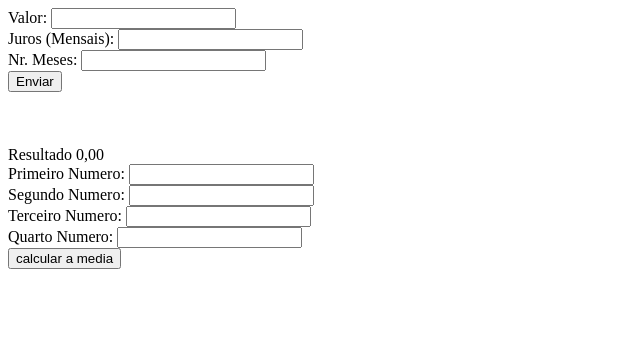
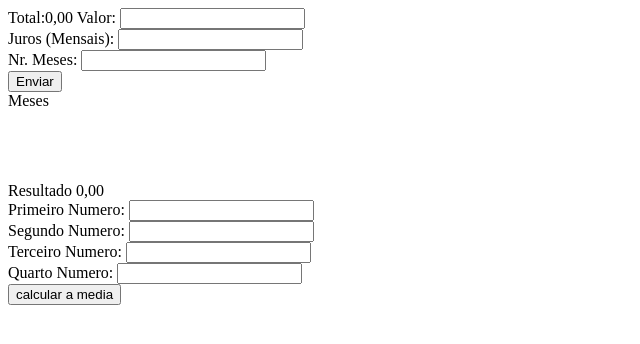
Before and after one commit to lohana0448/primeirob_3t, a plain HTML site: page index.html in a window 1280 px wide. Shown: the whole page, without its empty margins (0-640 px from the left). Drawn offline with Linux system fonts and the light colour scheme.

Commit message:
Update index.html

```diff
--- a/index.html
+++ b/index.html
@@ -11,11 +11,18 @@
 
 <body>
 
+<div class= "calculadora">
+<span id="TotalGeral"> Total:0,00 </span>
+    Valor: <input id="valor"  type="text"><br>
+    Juros (Mensais): <input id="juros"  type="text"><br>
+    Nr. Meses: <input id="meses"  type="text"><br>
+    <button onclick="total()">Enviar</button>
 
-   Valor: <input id="valor"  type="text"><br>
-   Juros (Mensais): <input id="juros"  type="text"><br>
-   Nr. Meses: <input id="meses"  type="text"><br>
-   <button onclick="total()">Enviar</button>
+</div>
+  <div>
+<span id= "mes" > Meses</span>
+
+  </div>
 
 <br> <br> <br> <br>
 <span id="result">Resultado 0,00 </span><br>
```
